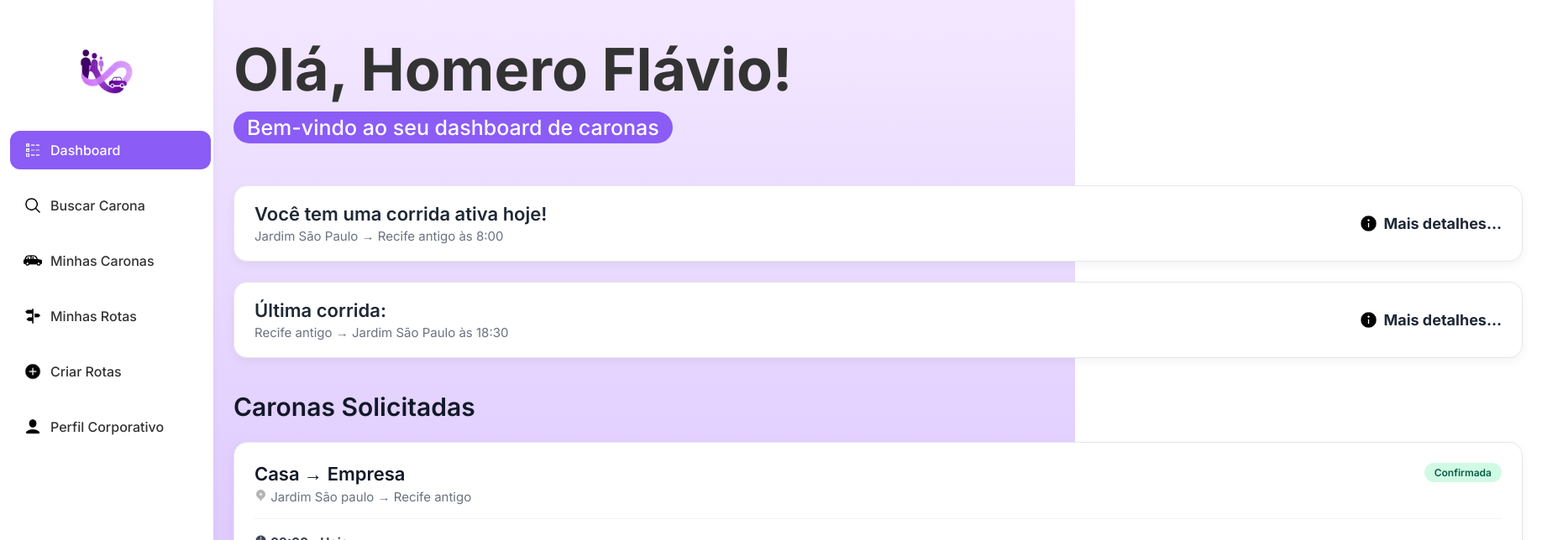
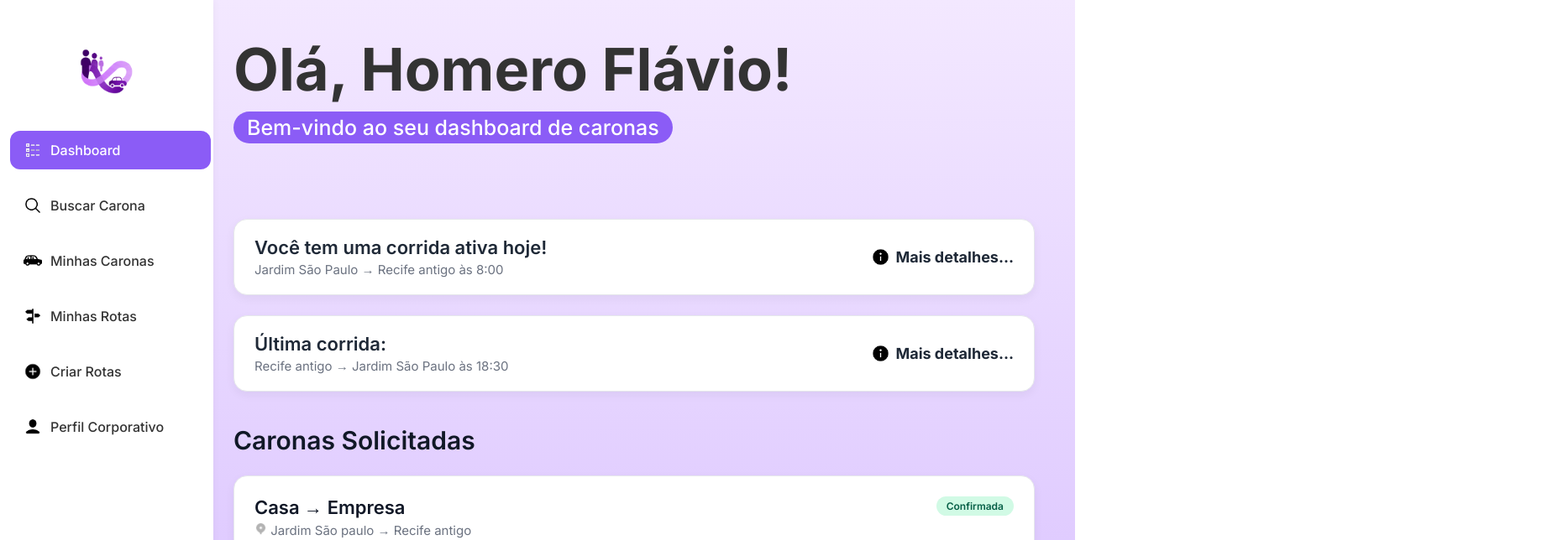
Before and after one commit to JoelsonJose/VamosJuntos, a React (Create React App) app: page /dashboard in a window 1280 px wide. Shown: the top 644 px of the page at 84% size, 1861 px wide, since content can reach past the window. Built offline with nearby package versions, Linux system fonts and the light colour scheme.

Commit message:
pequenas modificações

```diff
--- a/src/components/CardCarona/CardCarona.css
+++ b/src/components/CardCarona/CardCarona.css
@@ -5,7 +5,6 @@
   box-shadow: 0 4px 12px rgba(0, 0, 0, 0.05);
   padding: 24px;
   font-family: 'Inter', sans-serif;
-  width: 1485px;
 }
 
 
--- a/src/pages/PaginaDashboard/PaginaDashboard.css
+++ b/src/pages/PaginaDashboard/PaginaDashboard.css
@@ -15,15 +15,19 @@
   min-height: 100vh;
   background: linear-gradient(to bottom, #f3e8ff, #d8c0ff);
   font-family: 'Inter', sans-serif;
+
 }
 
 .dashboard-content {
   margin-left: 230px;
   padding: 40px 48px;
   color: #333;
+  width: 100%;
+  max-width: 1800px;
+  box-sizing: border-box;
 }
 
-.ddashboard-cabecalho {
+.dashboard-cabecalho {
   margin-bottom: 2.5rem;
 }
 
@@ -63,6 +67,8 @@
   box-shadow: 0 4px 12px rgba(0, 0, 0, 0.05);
   padding: 20px 24px;
   min-width: 300px;
+  width: 100%;
+  box-sizing: border-box;
 }
 
 .card-resumo-info-group {
```
